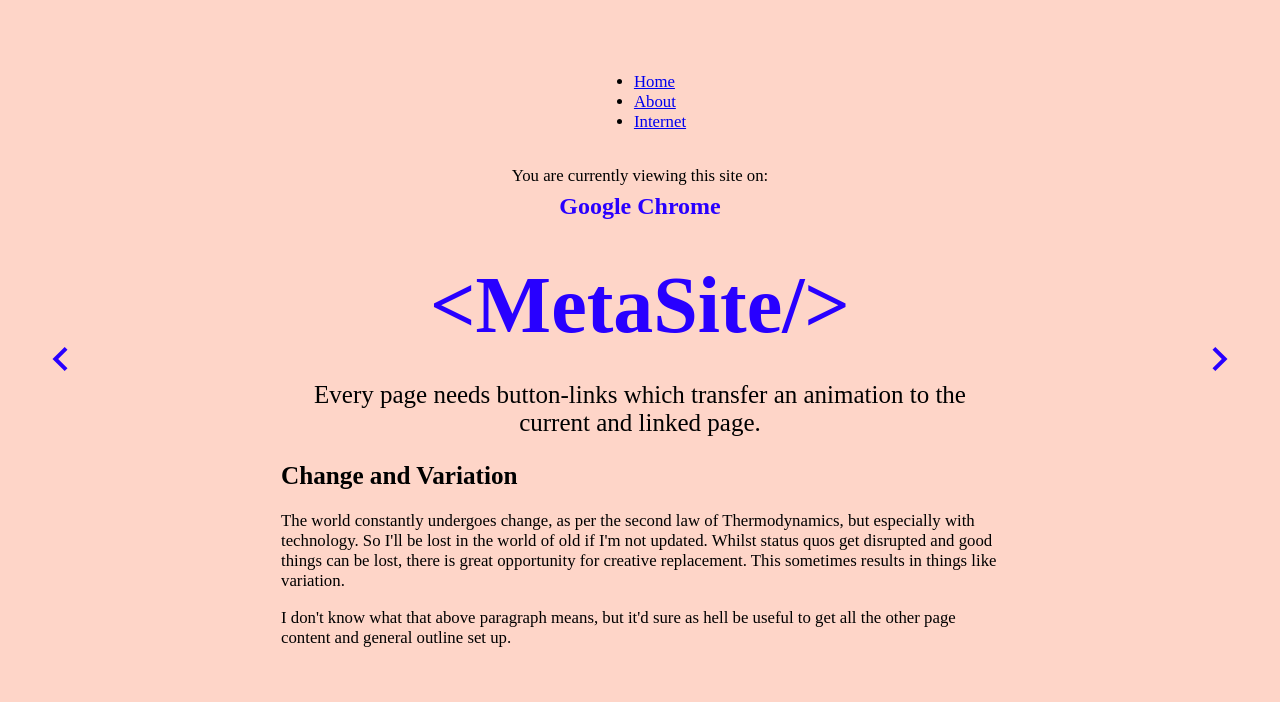
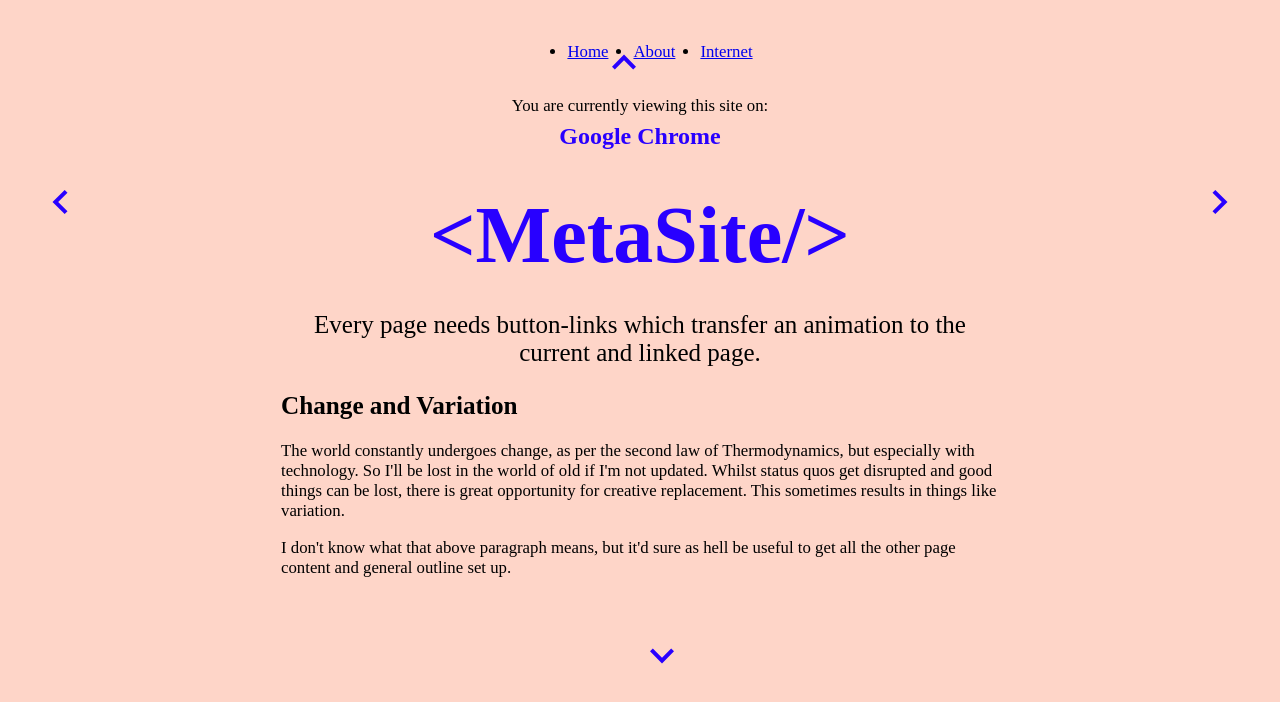
Before and after one commit to azengoose/MetaSite_V2, a React (Create React App) app: page / in a window 1280 px wide. Shown: the top 702 px of the page. Built offline with nearby package versions, Linux system fonts and the light colour scheme; a web font is replaced by a local one.

Commit message:
Buttons passing props - Restyled all arrows

```diff
--- a/src/App.tsx
+++ b/src/App.tsx
@@ -1,14 +1,12 @@
 import { AnimatePresence, motion } from "framer-motion";
 import { Routes, Route, Link, useLocation } from "react-router-dom";
 import "./styles/styles.css";
-import { useState } from "react";
 
 import Home from "./pages/home";
 import About from "./pages/about";
 import Internet from "./pages/internet";
 import NotFound from "./pages/not";
 
-import { RightArrow, LeftArrow, DownArrow, UpArrow } from "./components/arrows";
 import Progress from "./components/progress";
 
 export default function App() {
@@ -40,15 +38,14 @@
       <main role="main" className="wrapper">
         <div className="content">
           <Progress />
-          <RightArrow />
-          <LeftArrow />
+
           <div>
             <nav>
-              <ul>
-                <li className="App-link">
+              <ul style={{ display: "flex", flexDirection: "row" }}>
+                <li className="App-link" style={{ paddingRight: 25 }}>
                   <Link to="/">Home</Link>
                 </li>
-                <li className="App-link">
+                <li className="App-link" style={{ paddingRight: 25 }}>
                   <Link to="/a">About</Link>
                 </li>
                 <li className="App-link">
--- a/src/components/arrows.tsx
+++ b/src/components/arrows.tsx
@@ -1,5 +1,5 @@
 import React from "react";
-import { useNavigate } from "react-router-dom";
+import { useNavigate, Link } from "react-router-dom";
 import { motion } from "framer-motion";
 
 const variants = {
@@ -7,20 +7,15 @@
   tap: { scale: 0.9 }
 };
 
-export function RightArrow() {
-  let navigate = useNavigate();
-  function goToNextPage() {
-    navigate(1);
-  }
-
+export function RightArrow(props) {
   return (
     <>
+      <Link to={props.link}>
         <motion.button
           variants={variants}
           whileHover="hover"
           whileTap="tap"
           className="right-arrow arrow"
-        onClick={goToNextPage}
         >
           <svg
             xmlns="http://www.w3.org/2000/svg"
@@ -31,17 +26,19 @@
             <path d="M7.33 24l-2.83-2.829 9.339-9.175-9.339-9.167 2.83-2.829 12.17 11.996z" />
           </svg>
         </motion.button>
+      </Link>
     </>
   );
 }
 
-export function LeftArrow() {
+export function LeftArrow(props2) {
   let navigate = useNavigate();
   function goToPreviousPage() {
     navigate(-1);
   }
   return (
     <>
+      <Link to={props2.link}>
         <motion.button
           variants={variants}
           whileHover="hover"
@@ -58,6 +55,7 @@
             <path d="M16.67 0l2.83 2.829-9.339 9.175 9.339 9.167-2.83 2.829-12.17-11.996z" />
           </svg>{" "}
         </motion.button>
+      </Link>
     </>
   );
 }
--- a/src/pages/home.tsx
+++ b/src/pages/home.tsx
@@ -4,6 +4,12 @@
 // import Randompage from "../components/randompage";
 // import ButtonChange from "../components/buttonchange";
 import { motion } from "framer-motion";
+import {
+  RightArrow,
+  LeftArrow,
+  DownArrow,
+  UpArrow
+} from "../components/arrows";
 
 //glitch intro for home https://codepen.io/team/nclud/pen/MwaGGE
 
@@ -23,6 +29,11 @@
       transition={{ ease: "easeInOut", duration: 0.8 }}
     >
       <Browser />
+
+      <RightArrow link="/i" />
+      <LeftArrow link="/a" />
+
+      <UpArrow />
 
       <h1> &lt;MetaSite/&gt;</h1>
 
@@ -51,6 +62,9 @@
       </div>
 
       {/* <Contents /> */}
+      <div style={{ height: 100 }}>
+        <DownArrow />
+      </div>
     </motion.div>
   );
 }
--- a/src/styles/styles.css
+++ b/src/styles/styles.css
@@ -150,15 +150,22 @@
 .arrow:hover {
   cursor: pointer;
 }
-
 .right-arrow {
   right: 3%;
   padding-left: 20px;
 }
-
 .left-arrow {
   left: 3%;
   padding-right: 20px;
+}
+.down-arrow {
+  bottom: 0;
+  position: relative;
+  left: 50%;
+}
+.up-arrow {
+  top: 0;
+  left: 47vw;
 }
 
 /* Siteception */
@@ -390,10 +397,10 @@
 /*Circle */
 .progress-icon {
   position: fixed;
-  top: 20px;
-  left: 20px;
-  width: 120px;
-  height: 120px;
+  width: 70px;
+  height: 70px;
+  left: 10px;
+  top: 10px;
 }
 
 @media (max-width: 600px) {
```
Lines whose indentation alone changed are shown as unchanged.
